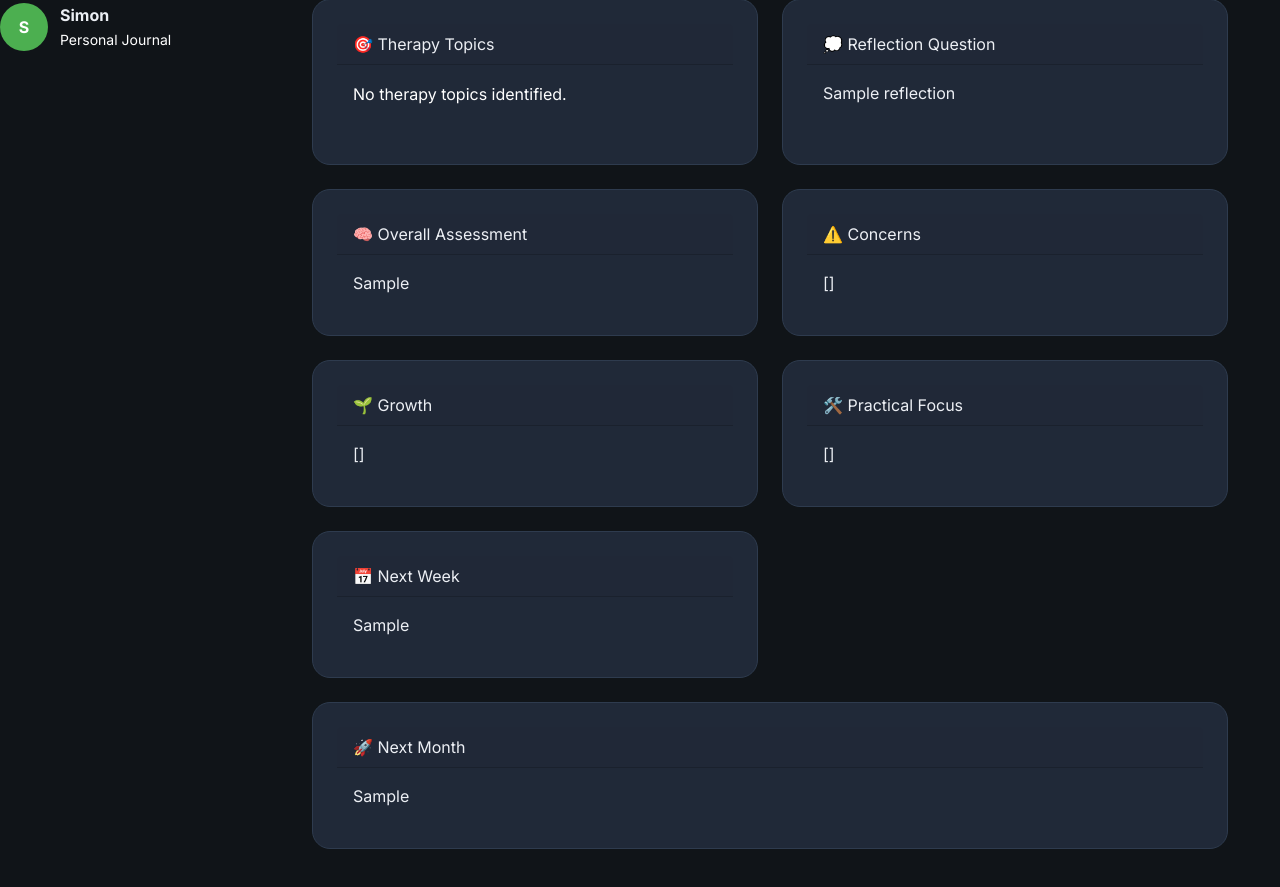
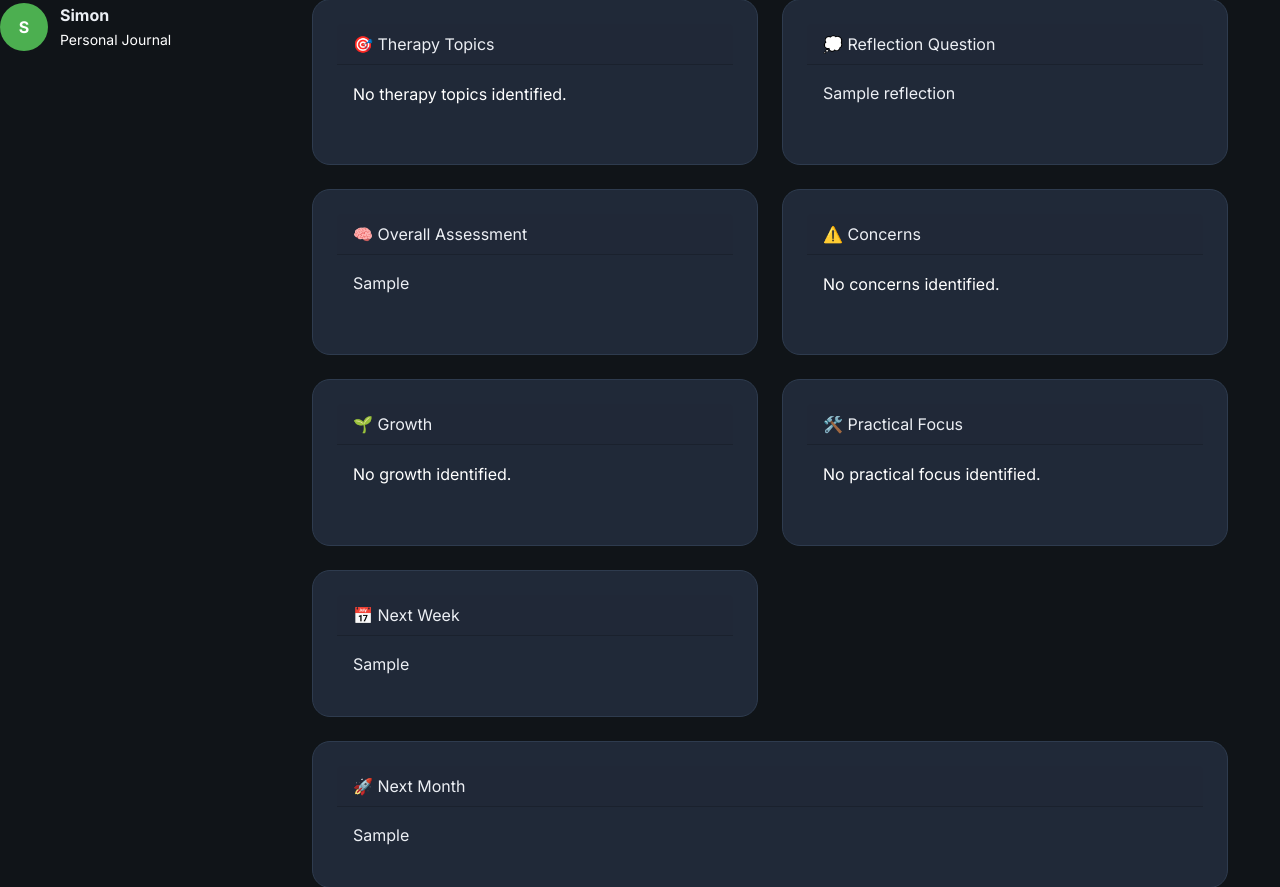
Before and after one commit to dippa1982/Journal_V2, a Flask app: page /reflection in a window 1280 px wide. Shown: the part 731-1618 px from the top of the page. Before the commit the page ends 1580 px from the top, so only its background shows below. Run offline with Flask 3, Linux system fonts and the light colour scheme; a user stored in the database is signed in; tables that the repository leaves empty hold one stand-in row (values such as "Sample post").

Commit message:
reflection changes

```diff
--- a/templates/ai_reflection.html
+++ b/templates/ai_reflection.html
@@ -255,7 +255,15 @@
 
                 <div class="card-body">
 
-                    {{ reflection.concerns }}
+                    {% if reflection.concerns %}
+                    <ul>
+                        {% for item in reflection.concerns %}
+                        <li>{{ item }}</li>
+                        {% endfor %}
+                    </ul>
+                    {% else %}
+                    <p class="text-muted">No concerns identified.</p>
+                    {% endif %}
 
                 </div>
 
@@ -275,7 +283,15 @@
 
                 <div class="card-body">
 
-                    {{ reflection.growth }}
+                    {% if reflection.growth %}
+                    <ul>
+                        {% for item in reflection.growth %}
+                        <li>{{ item }}</li>
+                        {% endfor %}
+                    </ul>
+                    {% else %}
+                    <p class="text-muted">No growth identified.</p>
+                    {% endif %}
 
                 </div>
 
@@ -295,7 +311,15 @@
 
                 <div class="card-body">
 
-                    {{ reflection.practical_focus }}
+                    {% if reflection.practical_focus %}
+                    <ul>
+                        {% for item in reflection.practical_focus %}
+                        <li>{{ item }}</li>
+                        {% endfor %}
+                    </ul>
+                    {% else %}
+                    <p class="text-muted">No practical focus identified.</p>
+                    {% endif %}
 
                 </div>
 
```
